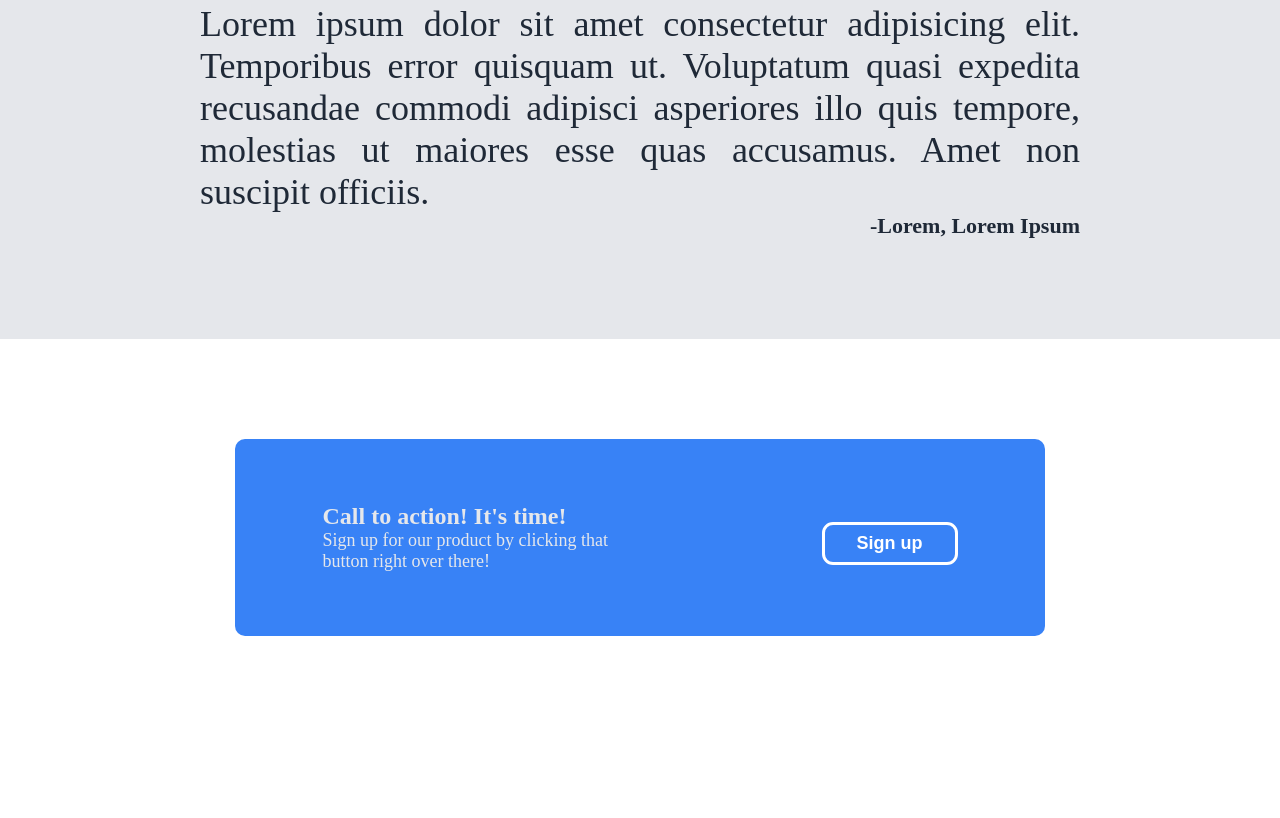
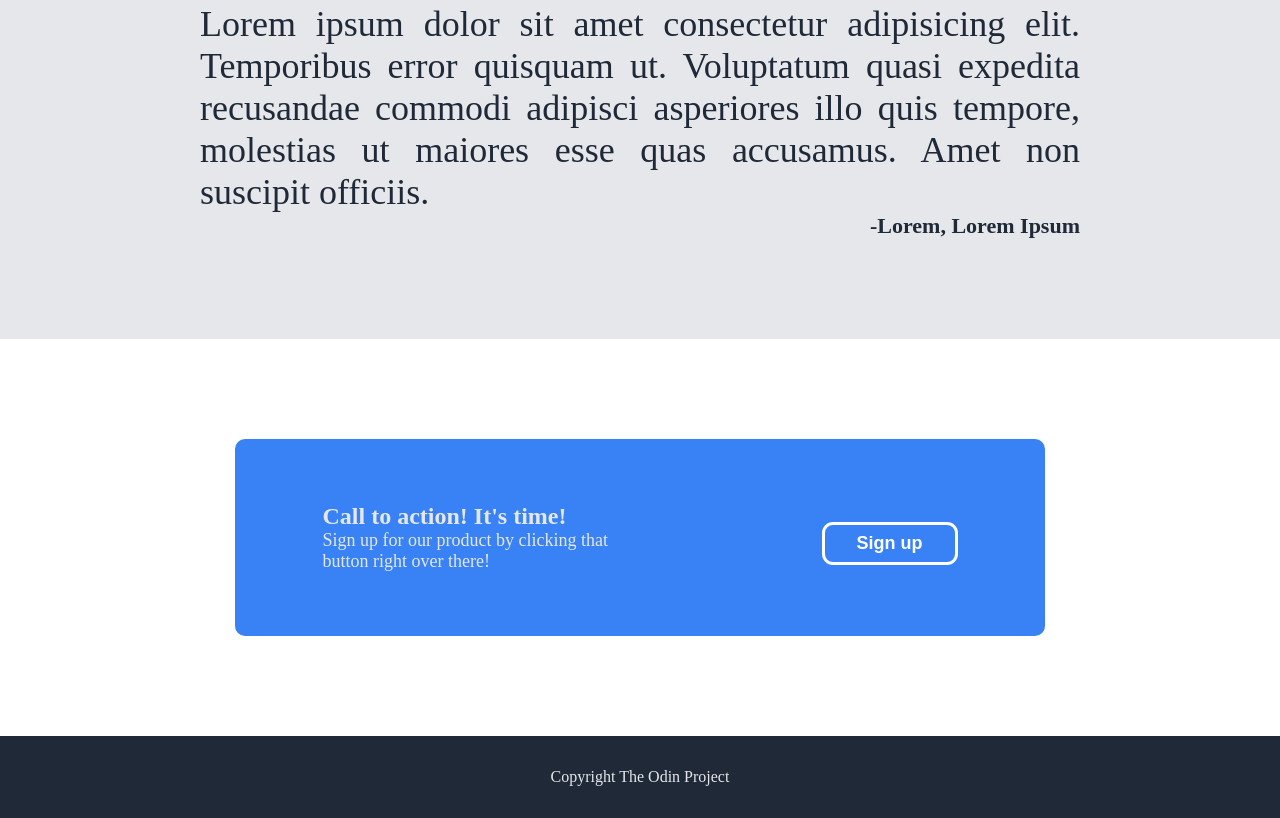
Before and after one commit to lucasgit13/full-website, a plain HTML site: page index.html in a window 1280 px wide. Shown: the part 881-1699 px from the top of the page. Before the commit the page ends 1617 px from the top, so only its background shows below. Drawn offline with Linux system fonts and the light colour scheme.

Commit message:
add footer

```diff
--- a/index.html
+++ b/index.html
@@ -74,6 +74,10 @@
             <button class="action-button">Sign up</button>
         </div>
     </div>
+
+    <div class="footer">
+        <div class="footer-text">Copyright The Odin Project</div>
+    </div>
 </body>
 
 </html>
--- a/styles.css
+++ b/styles.css
@@ -206,3 +206,15 @@ ul {
     font-size: 18px;
     font-weight: bolder;
 }
+
+/* FOOTER */
+
+.footer {
+    display: flex;
+    justify-content: center;
+    align-items: center;
+    padding: 32px 0;
+    background-color: #1f2937;
+    color: #e5e7eb;
+    font: 18px;
+}
```
